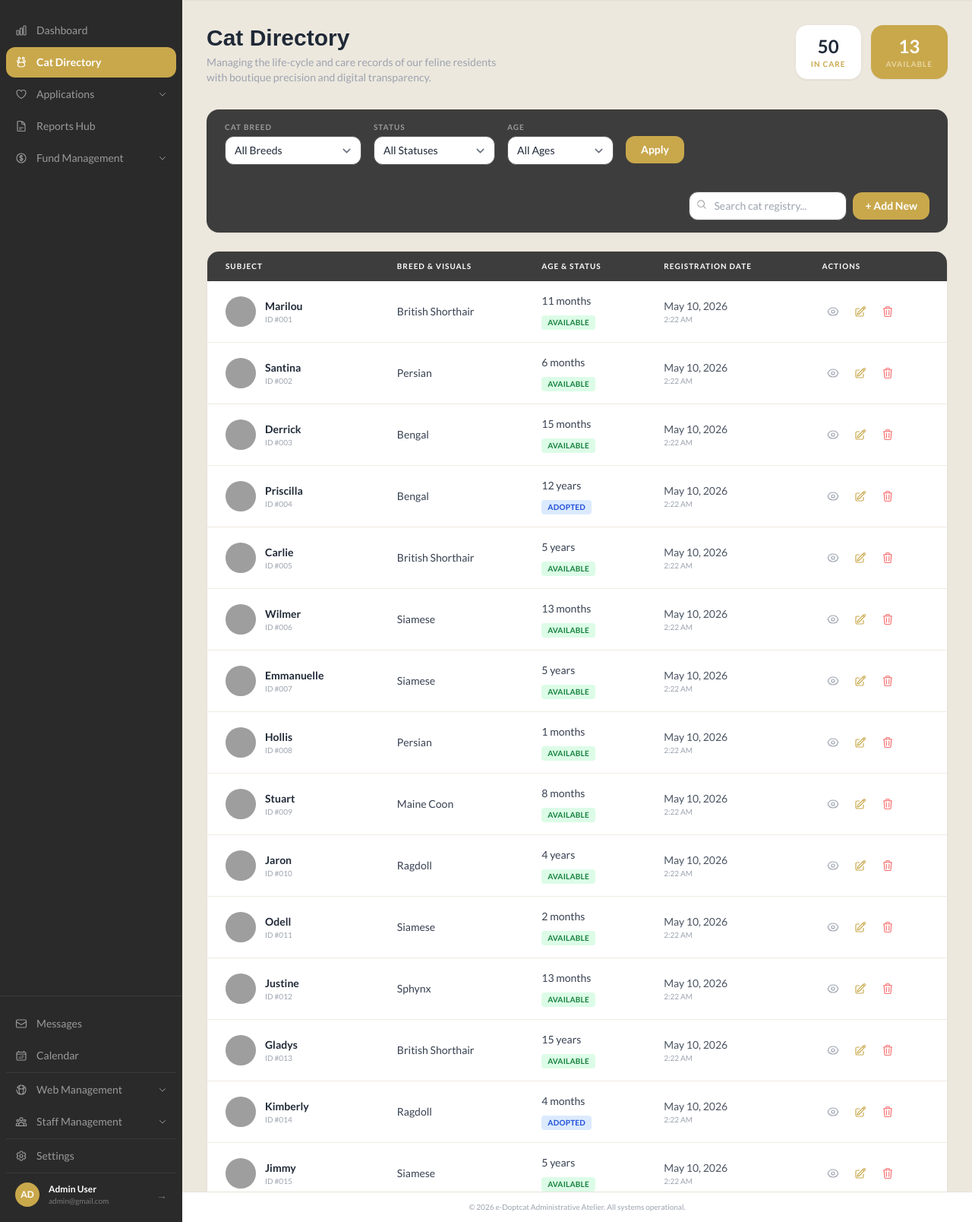
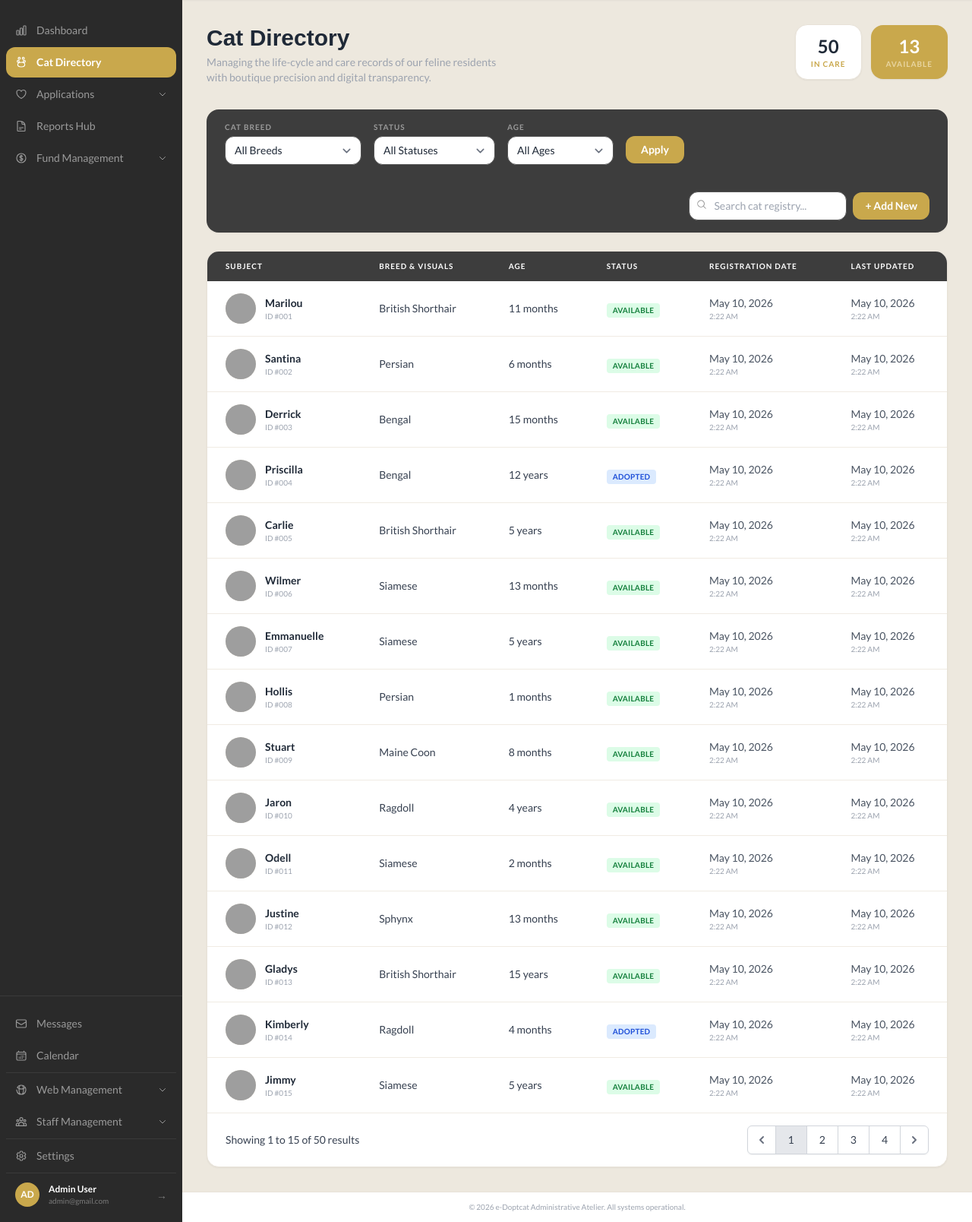
Before and after one commit to Am1r4-nr/e-doptcat, a Laravel app: page /admin/cats in a window 1280 px wide. Shown: the part 72-1680 px from the top of the page at 76% size. Run offline with Laravel 12, Linux system fonts and the light colour scheme; a user stored in the database is signed in; data comes from the database, SQL or seed files in the repository; style sheets or scripts are compiled from the project's sources; some libraries are stand-ins or nearby versions; some web fonts are replaced; grey boxes are pictures that could not be loaded.

Commit message:
feat: enhance admin cat management UI with improved table layout and action buttons

```diff
--- a/laravel-app/resources/views/admin/cats/index.blade.php
+++ b/laravel-app/resources/views/admin/cats/index.blade.php
@@ -97,9 +97,10 @@
                 <tr class="bg-[#3D3D3D]">
                     <th class="px-6 py-3 text-left text-[10px] font-semibold text-white tracking-widest uppercase">Subject</th>
                     <th class="px-6 py-3 text-left text-[10px] font-semibold text-white tracking-widest uppercase">Breed & Visuals</th>
-                    <th class="px-6 py-3 text-left text-[10px] font-semibold text-white tracking-widest uppercase">Age & Status</th>
+                    <th class="px-6 py-3 text-left text-[10px] font-semibold text-white tracking-widest uppercase">Age</th>
+                    <th class="px-6 py-3 text-left text-[10px] font-semibold text-white tracking-widest uppercase">Status</th>
                     <th class="px-6 py-3 text-left text-[10px] font-semibold text-white tracking-widest uppercase">Registration Date</th>
-                    <th class="px-6 py-3 text-left text-[10px] font-semibold text-white tracking-widest uppercase">Actions</th>
+                    <th class="px-6 py-3 text-left text-[10px] font-semibold text-white tracking-widest uppercase">Last Updated</th>
                 </tr>
             </thead>
             <tbody class="divide-y divide-[#F0EBE3]">
@@ -112,7 +113,8 @@
                             default        => 'bg-gray-100 text-gray-600',
                         };
                     @endphp
-                    <tr class="hover:bg-[#FAF8F0]/40 transition">
+                    <tr onclick="window.location='{{ route('admin.cats.show', $cat) }}'"
+                        class="hover:bg-[#FAF8F0]/40 transition cursor-pointer">
                         <!-- Subject -->
                         <td class="px-6 py-4">
                             <div class="flex items-center gap-3">
@@ -135,11 +137,15 @@
                             <p class="text-sm text-gray-700">{{ $cat->breed ?? '—' }}</p>
                         </td>
 
-                        <!-- Age & Status -->
+                        <!-- Age -->
                         <td class="px-6 py-4">
-                            <p class="text-sm text-gray-700 mb-1">
+                            <p class="text-sm text-gray-700">
                                 {{ $cat->age ? (is_numeric($cat->age) ? "{$cat->age} " . Str::plural('Year', (int)$cat->age) : $cat->age) : '—' }}
                             </p>
+                        </td>
+
+                        <!-- Status -->
+                        <td class="px-6 py-4">
                             <span class="inline-flex items-center px-2 py-0.5 rounded text-[10px] font-bold tracking-wide uppercase {{ $statusStyle }}">
                                 {{ $cat->status }}
                             </span>
@@ -151,31 +157,15 @@
                             <p class="text-[10px] text-gray-400">{{ $cat->created_at->format('g:i A') }}</p>
                         </td>
 
-                        <!-- Actions -->
+                        <!-- Last Updated -->
                         <td class="px-6 py-4">
-                            <div class="flex items-center gap-2">
-                                <a href="{{ route('admin.cats.show', $cat) }}"
-                                   class="p-1.5 rounded-lg text-gray-400 hover:bg-[#FAF8F0] hover:text-[#C9A84C] transition" title="View">
-                                    <svg class="w-4 h-4" fill="none" stroke="currentColor" stroke-width="1.75" viewBox="0 0 24 24"><path stroke-linecap="round" stroke-linejoin="round" d="M2.036 12.322a1.012 1.012 0 010-.639C3.423 7.51 7.36 4.5 12 4.5c4.638 0 8.573 3.007 9.963 7.178.07.207.07.431 0 .639C20.577 16.49 16.64 19.5 12 19.5c-4.638 0-8.573-3.007-9.963-7.178z"/><path stroke-linecap="round" stroke-linejoin="round" d="M15 12a3 3 0 11-6 0 3 3 0 016 0z"/></svg>
-                                </a>
-                                <a href="{{ route('admin.cats.edit', $cat) }}"
-                                   class="p-1.5 rounded-lg text-[#C9A84C] hover:bg-[#FAF8F0] transition" title="Edit">
-                                    <svg class="w-4 h-4" fill="none" stroke="currentColor" stroke-width="1.75" viewBox="0 0 24 24"><path stroke-linecap="round" stroke-linejoin="round" d="M16.862 4.487l1.687-1.688a1.875 1.875 0 112.652 2.652L10.582 16.07a4.5 4.5 0 01-1.897 1.13L6 18l.8-2.685a4.5 4.5 0 011.13-1.897l8.932-8.931zm0 0L19.5 7.125M18 14v4.75A2.25 2.25 0 0115.75 21H5.25A2.25 2.25 0 013 18.75V8.25A2.25 2.25 0 015.25 6H10"/></svg>
-                                </a>
-                                <form action="{{ route('admin.cats.destroy', $cat) }}" method="POST"
-                                      onsubmit="return confirm('Delete {{ $cat->name }}?')">
-                                    @csrf
-                                    @method('DELETE')
-                                    <button type="submit" class="p-1.5 rounded-lg text-red-400 hover:bg-red-50 transition" title="Delete">
-                                        <svg class="w-4 h-4" fill="none" stroke="currentColor" stroke-width="1.75" viewBox="0 0 24 24"><path stroke-linecap="round" stroke-linejoin="round" d="M14.74 9l-.346 9m-4.788 0L9.26 9m9.968-3.21c.342.052.682.107 1.022.166m-1.022-.165L18.16 19.673a2.25 2.25 0 01-2.244 2.077H8.084a2.25 2.25 0 01-2.244-2.077L4.772 5.79m14.456 0a48.108 48.108 0 00-3.478-.397m-12 .562c.34-.059.68-.114 1.022-.165m0 0a48.11 48.11 0 013.478-.397m7.5 0v-.916c0-1.18-.91-2.164-2.09-2.201a51.964 51.964 0 00-3.32 0c-1.18.037-2.09 1.022-2.09 2.201v.916m7.5 0a48.667 48.667 0 00-7.5 0"/></svg>
-                                    </button>
-                                </form>
-                            </div>
+                            <p class="text-sm text-gray-600">{{ $cat->updated_at->format('M d, Y') }}</p>
+                            <p class="text-[10px] text-gray-400">{{ $cat->updated_at->format('g:i A') }}</p>
                         </td>
                     </tr>
                 @empty
                     <tr>
-                        <td colspan="5" class="px-6 py-16 text-center">
+                        <td colspan="6" class="px-6 py-16 text-center">
                             <p class="text-gray-400 font-cabinet italic text-lg">No felines in the registry yet.</p>
                             <a href="{{ route('admin.cats.create') }}" class="mt-4 inline-block text-sm text-[#C9A84C] hover:underline">Add your first cat →</a>
                         </td>
--- a/laravel-app/resources/views/layouts/admin.blade.php
+++ b/laravel-app/resources/views/layouts/admin.blade.php
@@ -56,6 +56,11 @@
         .nav-item {
             transition: padding 280ms cubic-bezier(0.4, 0, 0.2, 1);
         }
+
+        /* Suppress ALL transitions on first render to prevent load-glitch */
+        .no-transition, .no-transition * {
+            transition: none !important;
+        }
     </style>
 </head>
 <body class="antialiased bg-[#EDE8DE]">
@@ -71,7 +76,16 @@
 @endphp
 
 <div class="flex h-screen overflow-hidden"
-     x-data="{ sidebarOpen: true, openMenu: '{{ $initialMenu }}' }">
+     :class="ready ? '' : 'no-transition'"
+     x-data="{
+         sidebarOpen: JSON.parse(localStorage.getItem('sidebarOpen') ?? 'true'),
+         openMenu: '{{ $initialMenu }}',
+         ready: false,
+         init() {
+             this.$nextTick(() => { this.ready = true })
+             this.$watch('sidebarOpen', v => localStorage.setItem('sidebarOpen', v))
+         }
+     }">
 
     <!-- Sidebar -->
     <aside id="admin-sidebar"
```
Also changed, not shown: laravel-app/resources/views/admin/cats/show.blade.php (+19 -20 lines).
